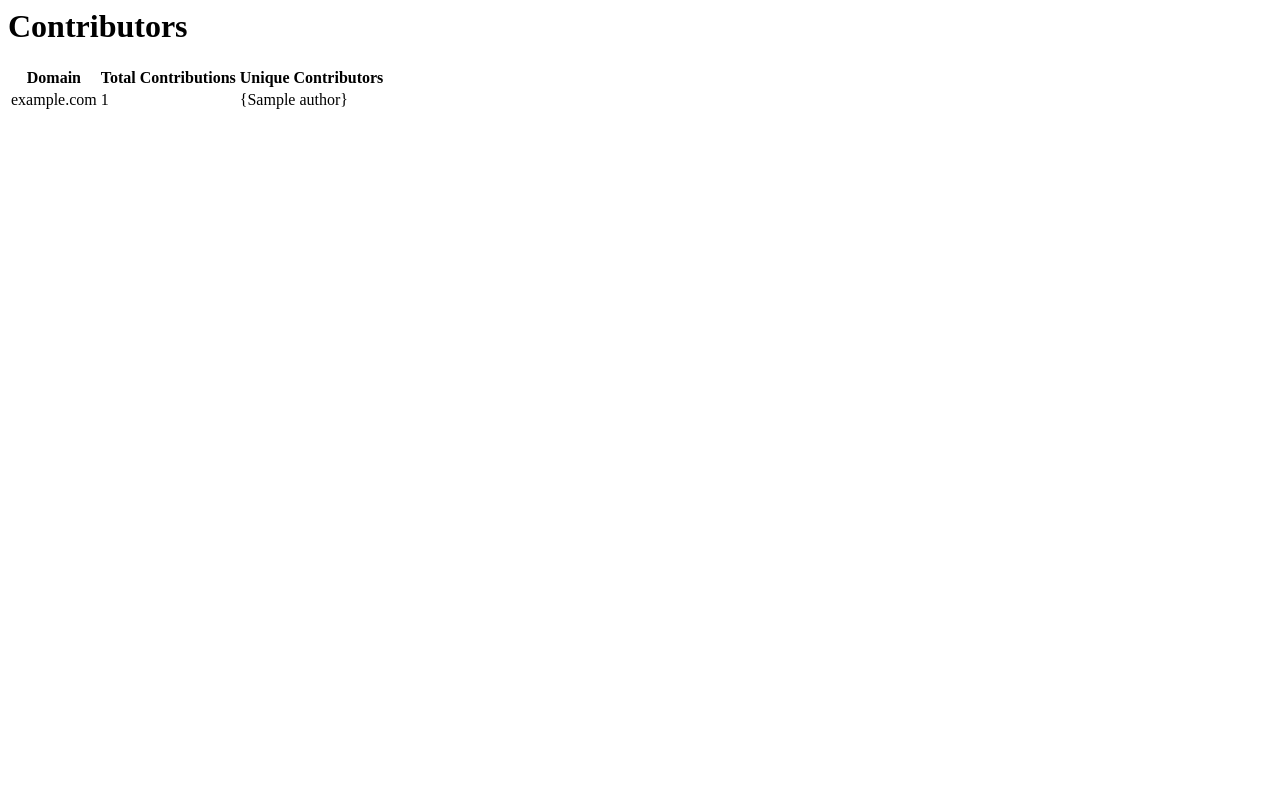
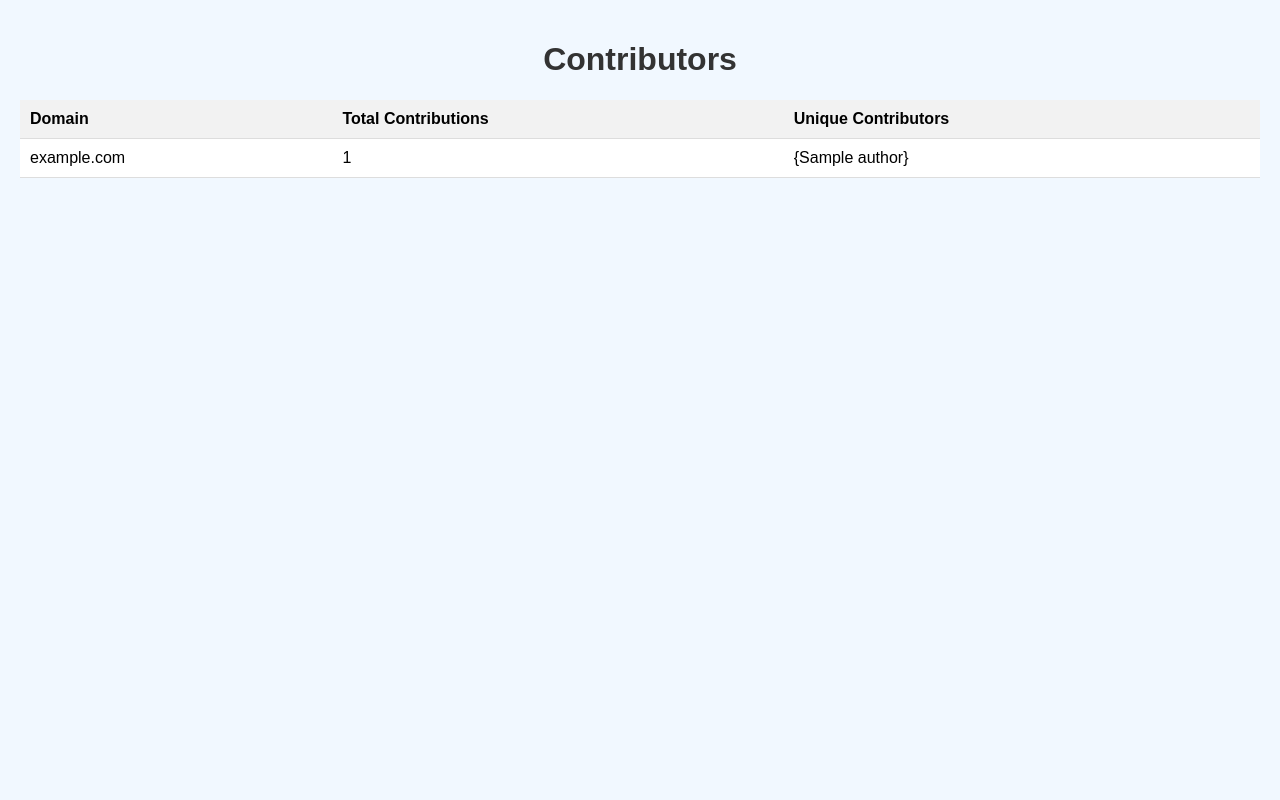
Before and after one commit to sqali/Github-Aggregator, a Flask app: page / in a window 1280 px wide. Run offline with Flask 3, Linux system fonts and the light colour scheme; tables that the repository leaves empty or names only in its code hold one stand-in row (values such as "Sample post"); a database or web service that is not in the repository returns one stand-in record (values such as "Sample title"); data that the repository does not hold is empty.

Commit message:
fonts and indentation improved, styling improved

```diff
--- a/templates/contributors.html
+++ b/templates/contributors.html
@@ -1,18 +1,64 @@
+<!DOCTYPE html>
 <html>
 <head>
     <title>Contributors</title>
+    <style>
+        /* Define CSS styles */
+        body {
+            font-family: Arial, sans-serif;
+            background-color: #f2f2f2;
+            margin: 0;
+            padding: 20px;
+        }
+
+        h1 {
+            color: #333;
+            text-align: center;
+        }
+
+        table {
+            width: 100%;
+            border-collapse: collapse;
+            margin-top: 20px;
+        }
+
+        th, td {
+            padding: 10px;
+            text-align: left;
+            border-bottom: 1px solid #ddd;
+        }
+
+        th {
+            background-color: #f2f2f2;
+            font-weight: bold;
+        }
+
+        /* Light Blue Color Theme */
+        body {
+            background-color: #f1f8ff;
+        }
+
+        h1 {
+            color: #333;
+        }
+
+        table {
+            background-color: #fff;
+        }
+
+        th, td {
+            border-bottom-color: #ddd;
+        }
+    </style>
 </head>
 <body>
     <h1>Contributors</h1>
     <table>
-        <thead>
         <tr>
             <th>Domain</th>
             <th>Total Contributions</th>
             <th>Unique Contributors</th>
         </tr>
-        </thead>
-        <tbody>
         {% for domain, stats in domain_stats.items() %}
         <tr>
             <td>{{ domain }}</td>
@@ -20,7 +66,6 @@
             <td>{{ stats.unique_contributors }}</td>
         </tr>
         {% endfor %}
-        </tbody>
     </table>
 </body>
 </html>
```
Lines whose indentation alone changed are shown as unchanged.
